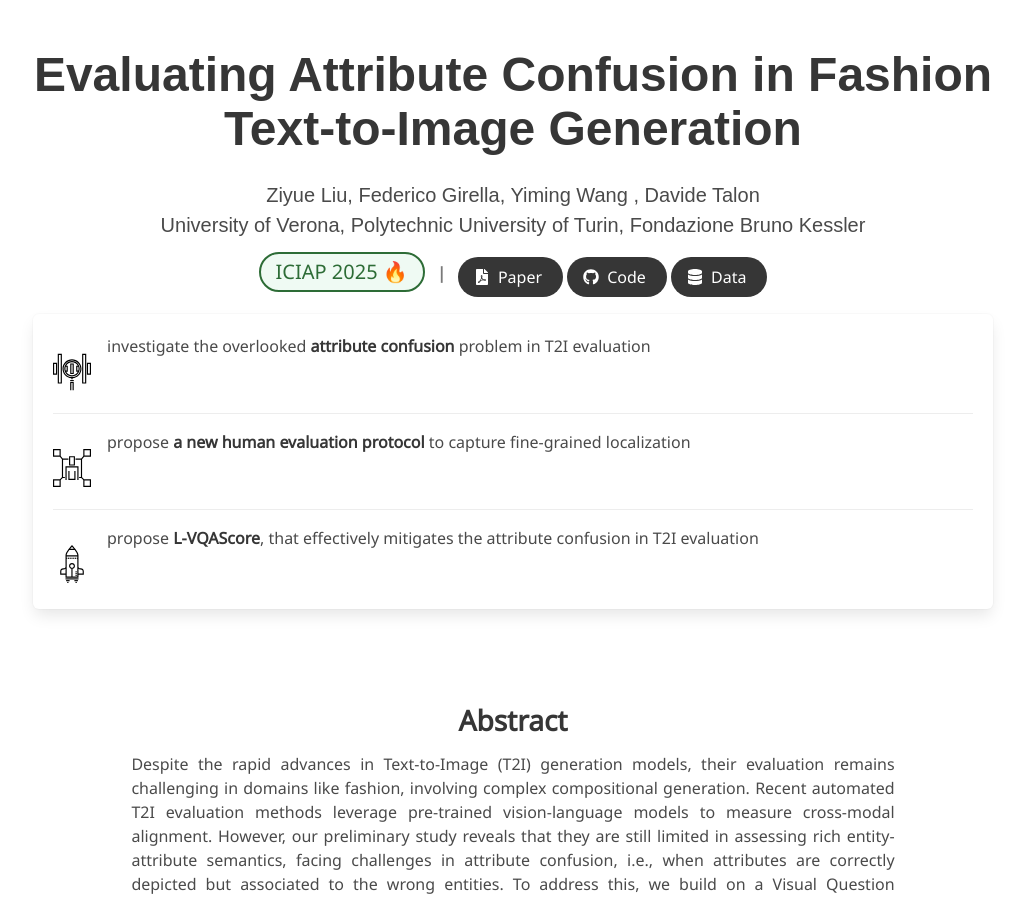
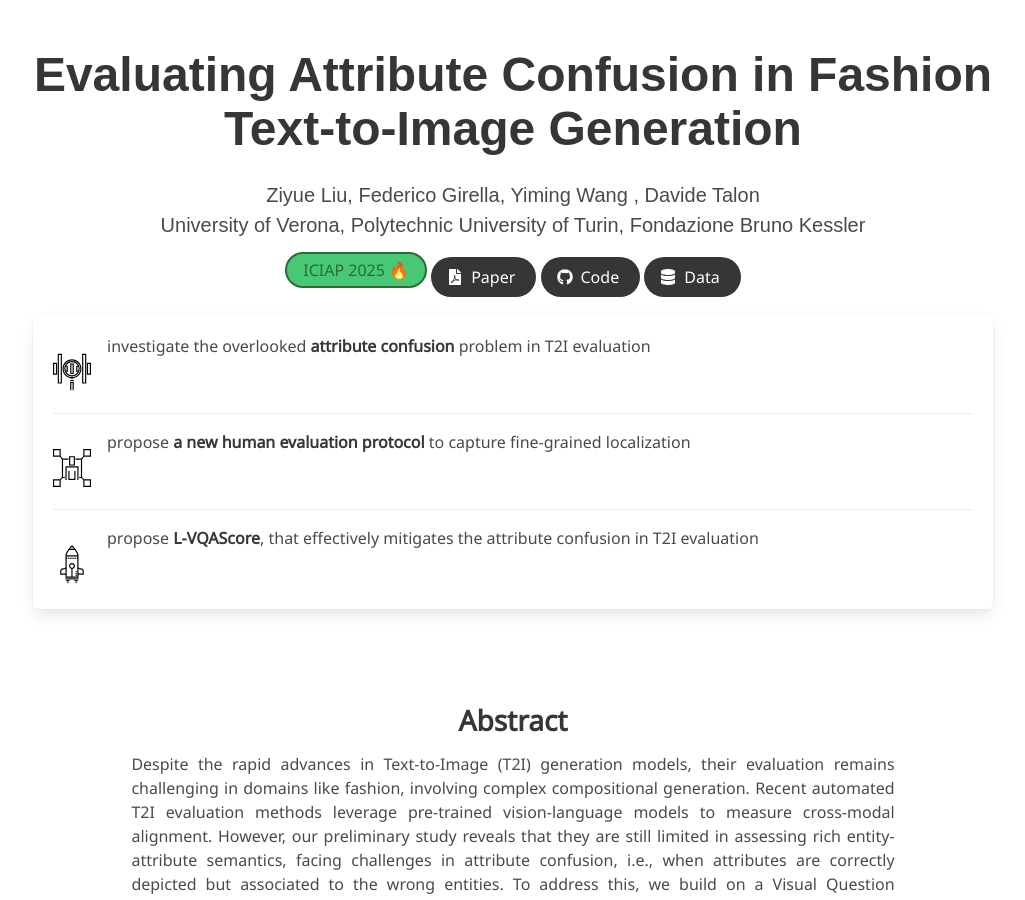
Before and after one commit to intelligolabs/L-VQAScore, a Jekyll site: the page built from index.md, in a window 1280 px wide and 900 px high. Shown: the whole window, without its empty margins (127-1152 px from the left). Built offline with Jekyll 4.4.1, drawn with Linux system fonts in a browser that asks for light colours; some web fonts are replaced.

Commit message:
Update project_page.html

```diff
--- a/_layouts/project_page.html
+++ b/_layouts/project_page.html
@@ -65,19 +65,25 @@
 
           <div class="column has-text-centered">
             <div class="publication-links">
+
               <span class="link-block">
                 <span
-                  class="tag is-success is-rounded is-large is-light"
-                      style="
-                        border: 2px solid rgb(45, 108, 54);
-                        color: rgb(45, 108, 54);
-                      "
-                      >ICIAP 2025 🔥</span
-                    >
+                class="tag is-success is-rounded"
+                style="
+                font-size: 1rem;
+                padding: 0.5em 1em;
+                border: 2px solid rgb(45, 108, 54);
+                color: rgb(45, 108, 54);
+                height: 2.25em;
+                display: inline-flex;
+                align-items: center;
+                justify-content: center;
+                line-height: 1.5;
+                "
+                >
+                ICIAP 2025 🔥
                 </span>
-              <span class="has-text-grey mx-2" style="font-weight: bold"
-              >|</span
-              >
+              </span>
               <!-- PDF Link. -->
               {% if page.paper %}
               <span class="link-block">
```
